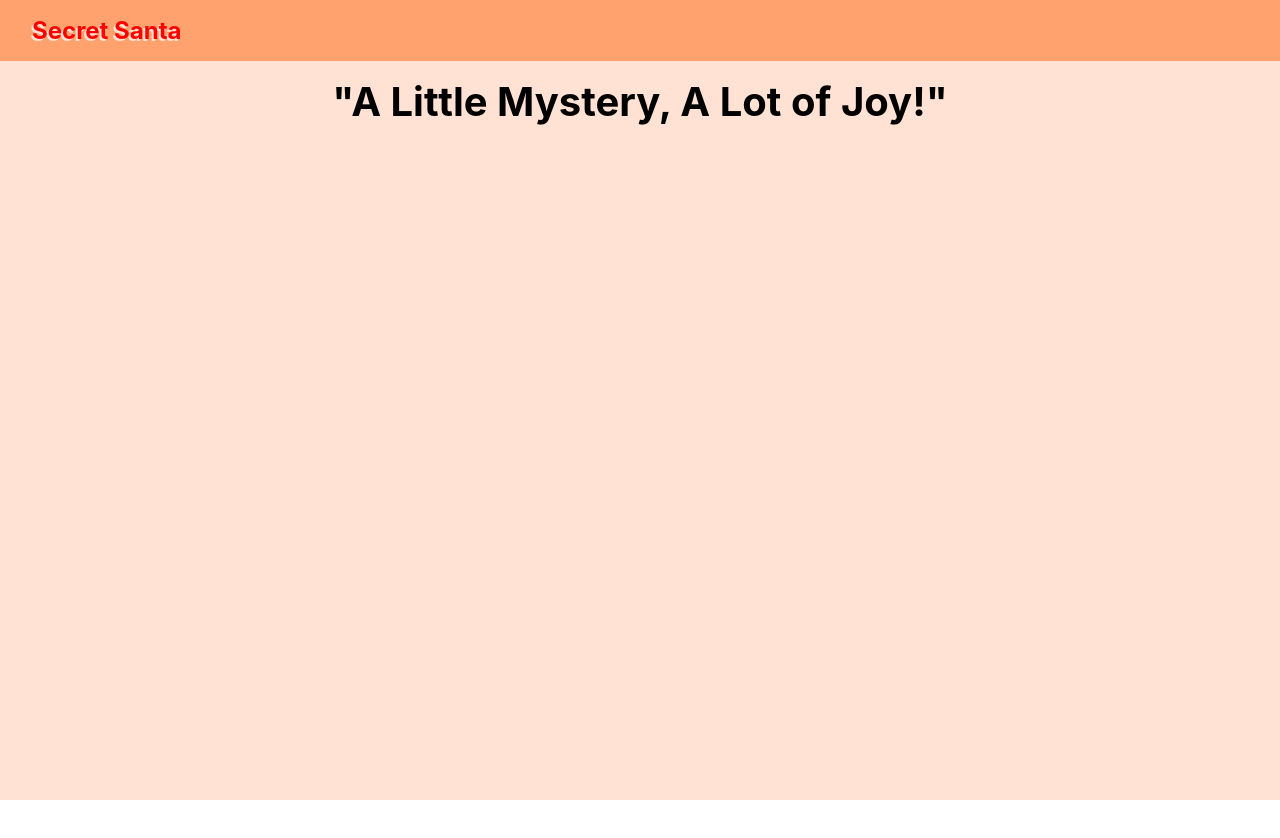
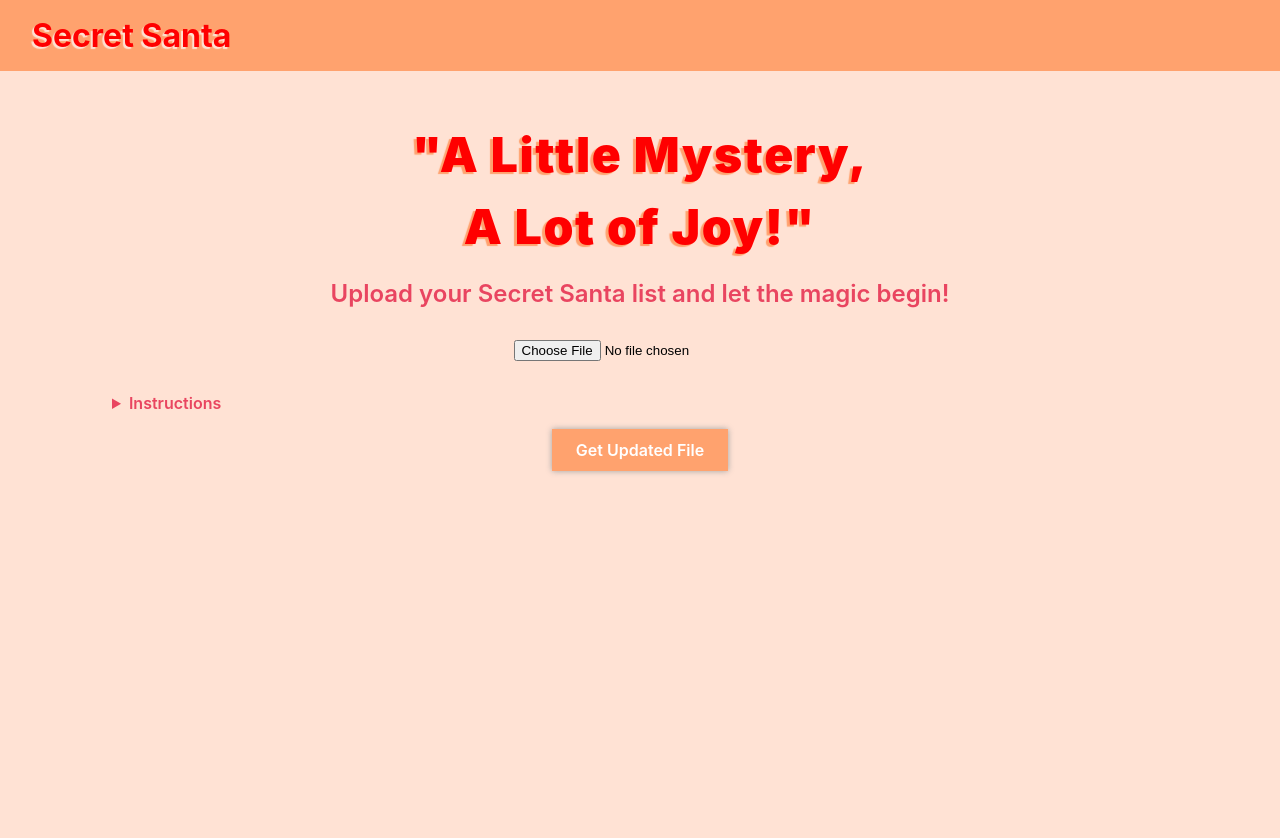
Before and after one commit to AdityaBheke/Secret-Santa-Game, a React (Vite) app in the folder frontend/: page / in a window 1280 px wide. Shown: the top 838 px of the page. After the commit the page ends 800 px from the top, so only its background shows below. Built offline with nearby package versions, Linux system fonts and the light colour scheme.

Commit message:
implement file upload

```diff
--- a/frontend/src/App.css
+++ b/frontend/src/App.css
@@ -23,20 +23,76 @@
     text-shadow: -1px 1px 0px var(--accent);
 }
 .brand-name{
-    font-size: 1.5rem;
+    font-size: 2rem;
     font-weight: 700;
     color: var(--accent);
-    text-shadow: -2px 2px 0px var(--background);
+    text-shadow: -2px 2px 1px var(--background);
 }
 .main{
-    height: 100%;
+    height: auto;
     width: 80%;
     margin: 0 auto;
     padding: 1rem;
 }
 .home-header{
+    margin-top: 2rem;
     width: 100%;
     text-align: center;
-    font-size: 2.5rem;
-    font-weight: 700;
+    font-size: 3rem;
+    font-weight: 900;
+    letter-spacing: 0.1rem;
+    line-height: 4.5rem;
+    color: var(--accent);
+    text-shadow: -3px 2px 1px var(--background-dark);
 }
+
+.upload-container{
+    width: 100%;
+    padding: 1rem;
+    display: flex;
+    flex-direction: column;
+    gap: 1rem;
+    align-items: center;
+}
+.upload-message{
+    font-size: 1.5rem;
+    font-weight: 600;
+    color: var(--highlight);
+    text-shadow: 0px 0px 2px rgba(255, 255, 255, 0.1);
+}
+input[type="file"]{
+   padding: 1rem;
+   cursor: pointer;
+}
+.upload-instruction{
+    font-size: 1rem;
+    color: var(--highlight);
+    align-self: flex-start;
+}
+.upload-instruction summary{
+    margin-left: -3em;
+    font-weight: 600;
+    cursor: pointer;
+}
+/* .upload-instruction[open]{
+} */
+.button-container{
+    display: flex;
+    align-items: center;
+    justify-content: center;
+}
+.upload-button{
+    all: unset;
+    margin: 0 auto;
+    padding: 0.7rem 1.5rem;
+    background-color: var(--background-dark);
+    font-weight: 600;
+    color: var(--white);
+    box-shadow: 0px 0px 6px 0px #a2a2a2;
+    cursor: pointer;
+    transition: all 300ms ease-in-out;
+}
+.upload-button:hover{
+    background-color: var(--highlight);
+    box-shadow: 0px 0px 4px 0px #a2a2a2;
+}
--- /dev/null
+++ b/frontend/src/components/UploadContainer.jsx
@@ -0,0 +1,21 @@
+// eslint-disable-next-line react/prop-types
+export default function UploadContainer({handleFileChange}) {
+    return (
+      <div className="upload-container">
+        <span className="upload-message">
+          Upload your Secret Santa list and let the magic begin!
+        </span>
+        <input type="file" onChange={handleFileChange} />
+        <details className="upload-instruction">
+          <summary>Instructions</summary>
+          <ul>
+            <li>Upload last year&apos;s `.csv` file if available.</li>
+            <li>If no previous file exists, create a new `.csv` file.</li>
+            <li>The first row must have these headers: <b>Employee_Name, Employee_EmailID, Secret_Child_Name, Secret_Child_EmailID</b>.</li>
+            <li>Add all employee names and emails under the respective columns.</li>
+            <li>If an employee has no assigned Secret Child, repeat their name and email in the Secret_Child columns—we’ll handle the rest!</li>
+          </ul>
+        </details>
+      </div>
+    );
+}
--- a/frontend/src/index.css
+++ b/frontend/src/index.css
@@ -3,12 +3,6 @@
   padding: 0;
   position: relative;
   box-sizing: border-box;
-}
-html, body, #root{
-  height: 100%;
-  font-family: -apple-system, BlinkMacSystemFont, 'Segoe UI', 'Roboto', 'Oxygen',
-    'Ubuntu', 'Cantarell', 'Fira Sans', 'Droid Sans', 'Helvetica Neue',
-    sans-serif;
 }
 :root{
   --accent: #FF0000;
@@ -20,3 +14,10 @@ html, body, #root{
   --white: #ffffff;
   /* --danger: rgb(255, 42, 42); */
 }
+html, body, #root{
+  height: 100%;
+  font-family: -apple-system, BlinkMacSystemFont, 'Segoe UI', 'Roboto', 'Oxygen',
+    'Ubuntu', 'Cantarell', 'Fira Sans', 'Droid Sans', 'Helvetica Neue',
+    sans-serif;
+  background-color: var(--background);
+}
--- a/frontend/src/pages/Home.jsx
+++ b/frontend/src/pages/Home.jsx
@@ -1,7 +1,46 @@
+import { useState } from "react";
+import UploadContainer from "../components/UploadContainer";
+import axios from "axios";
 
 export default function Home() {
+    const [uploadedFile, setUploadedFile] = useState(null)
+    const handleFileChange = (e)=>{
+        const file = e.target.files[0];
+        if (file) {
+            setUploadedFile(file)
+        }
+    }
+    const handleUploadFile = async () => {
+      const backendUrl = import.meta.env.VITE_BACKEND_URL;
+      try {
+        const response = await axios.post(
+          `${backendUrl}/api/secret-santa/shuffle`,
+          {
+            file: uploadedFile,
+          },
+          {
+            headers: {
+              "Content-Type": "multipart/form-data",
+            },
+          }
+        );
+        console.log(response.data);
+      } catch (error) {
+        if (error.response) {
+            console.log("Error Response:", error.response.data.message);
+        }else if(error.request){
+            console.log("No Response received:", error.request);
+        }else{
+            console.log("Error while making request", error)
+        }
+      }
+    };
     return <div className="main">
-        <div className="home-header">&quot;A Little Mystery, A Lot of Joy!&quot;</div>
+        <div className="home-header">&quot;A Little Mystery,<br/> A Lot of Joy!&quot;</div>
+        <UploadContainer handleFileChange={handleFileChange}/>
+        <div className="button-container">
+            <button onClick={handleUploadFile} className="upload-button">Get Updated File</button>
+        </div>
 
     </div>
 }
```
Also changed, not shown: frontend/src/components/Result.jsx (added), 1 other file (tests, documents, lock files or other folders).
